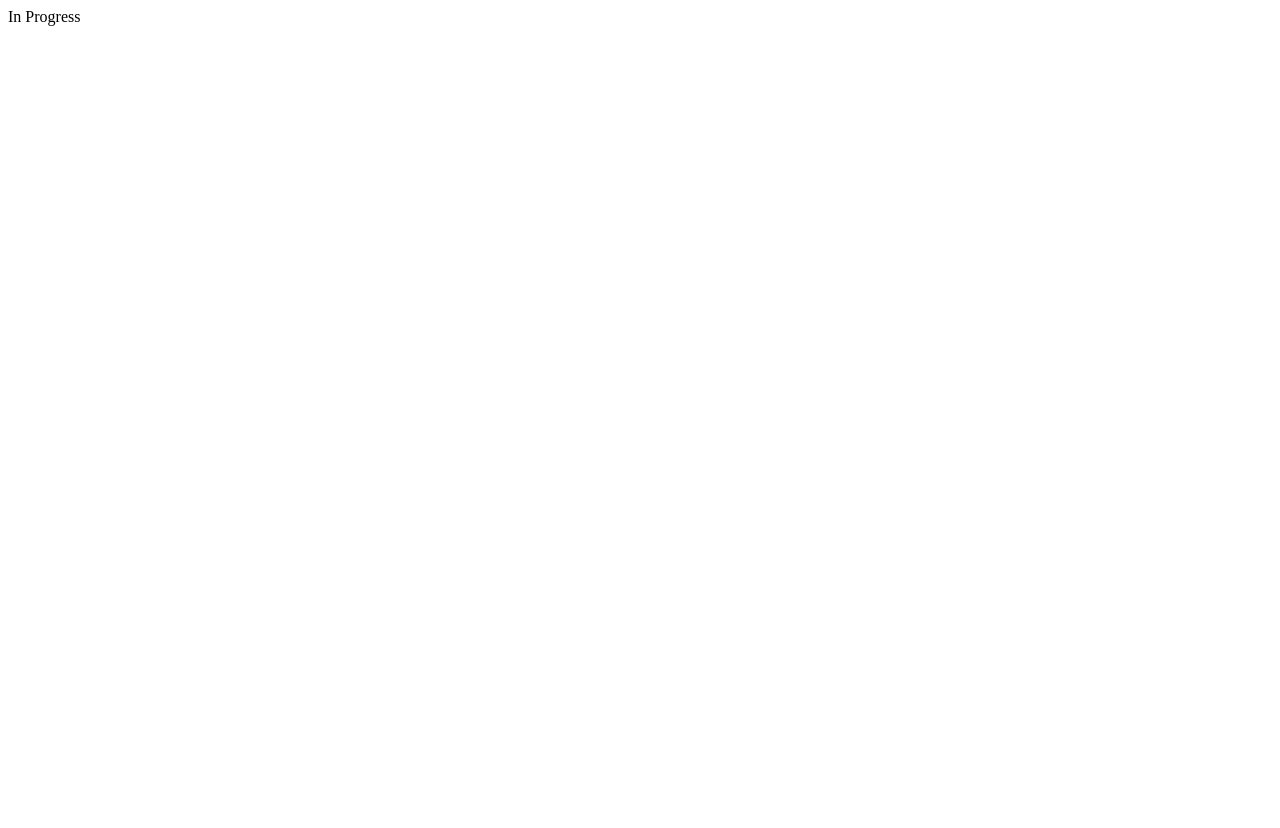
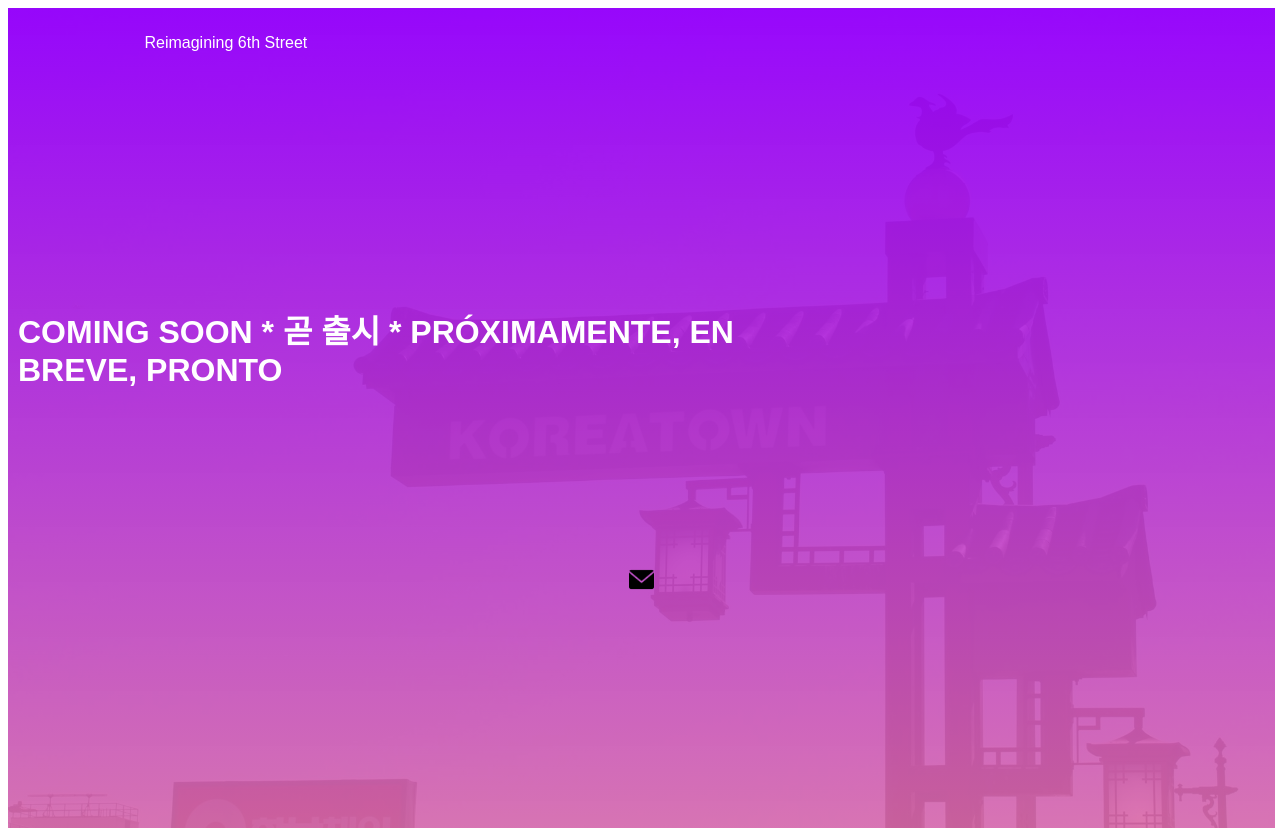
Before and after one commit to lvalles10/Reimagine-6th, a plain HTML site: page index.html in a window 1280 px wide. Before the commit the page ends 800 px from the top, so only its background shows below. Drawn offline with Linux system fonts and the light colour scheme.

Commit message:
Release: temp launch page

```diff
--- a/index.html
+++ b/index.html
@@ -1 +1,82 @@
-In Progress
+<!DOCTYPE html>
+<head>
+    <style>
+        body, html {
+            height: 100%;
+
+
+
+          }
+          body{
+
+            background-size:cover;
+            background-attachment: fixed;
+            height: 100vh; /* this makes our page cover the whole browser window*/
+            width: 99vw;
+            overflow: hidden;
+          }
+
+          .bgimg {
+            /* Background image */
+            display: grid;
+            grid-template-columns: repeat(3, minmax(0, 1fr));
+            grid-template-rows: repeat(3, minmax(0, 1fr));
+            background:linear-gradient(0deg, rgba(218, 105, 171, 0.9), rgba(151, 0, 252, 0.96)), url('ktown.jpg');
+            align-items: top;
+            justify-items: center;
+            /* Full-screen */
+            /* Center the background image */
+            background-position: center;
+            /* Scale and zoom in the image */
+            background-size: cover;
+            /* Add position: relative to enable absolutely positioned elements inside the image (place text) */
+            position: relative;
+            /* Add a white text color to all elements inside the .bgimg container */
+            color: white;
+            height: 100vh;
+
+            /* Add a font */
+            font-family: "Arial", Courier, monospace;
+            /* Set the font-size to 25 pixels */
+            font-size: 16px;
+            padding: 10px;
+          }
+
+          /* Position text in the top-left corner */
+          .topleft {
+            grid-column: 1;
+            grid-row:1;
+          }
+
+          /* Position text in the bottom-left corner */
+          .bottomleft {
+            grid-column: 2;
+            grid-row:3;
+          }
+
+          /* Position text in the middle */
+          .middle {
+            grid-column: 1 /span 2;
+            grid-row:2;
+          }
+
+          /* Style the <hr> element */
+
+    </style>
+</head>
+<body>
+    <div class="bgimg">
+        <div class="topleft">
+          <p>Reimagining 6th Street</p>
+        </div>
+        <div class="middle">
+          <h1>COMING SOON * 곧 출시 * PRÓXIMAMENTE, EN BREVE, PRONTO</h1>
+          <!-- <hr> -->
+          <!-- <p>25 days</p> -->
+        </div>
+        <div class="bottomleft">
+          <p><a href="mailto:reimagining6th@gmail.com"><img src="mail.png" style="max-width:25px"></a></p>
+        </div>
+      </div>
+
+</body>
```
Also changed, not shown: ktown.jpg (added), mail.png (added).
